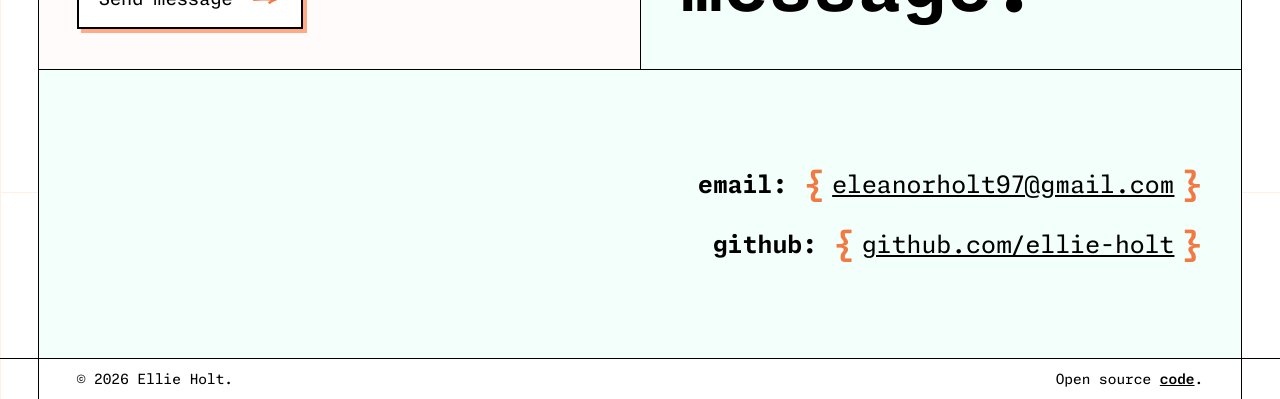
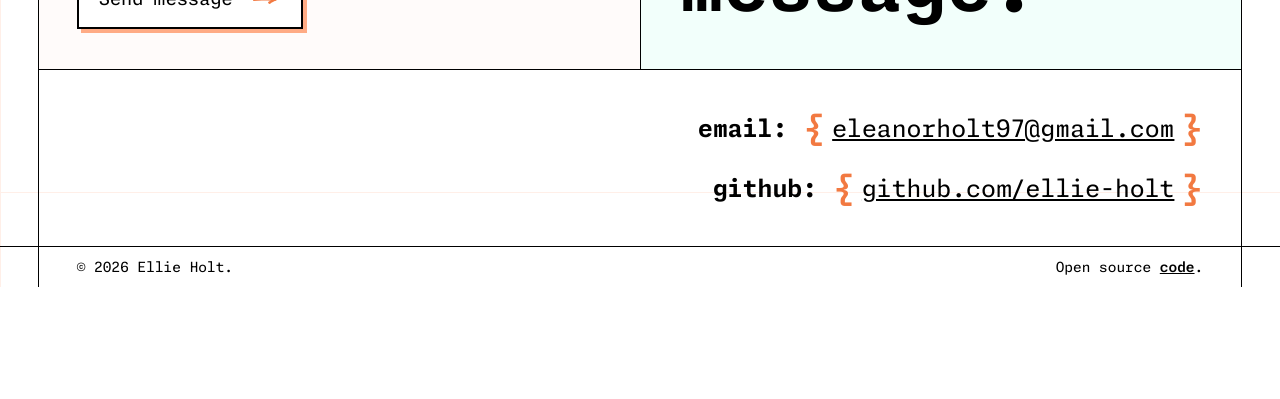
Before and after one commit to ellie-holt/portfolio-v2, a Next.js app: page / in a window 1280 px wide. Shown: the part 2208-2607 px from the top of the page. After the commit the page ends 2495 px from the top, so only its background shows below. Built offline with nearby package versions, Linux system fonts and the light colour scheme.

Commit message:
Tweak blog post index layout and SiteFooter

```diff
--- a/app/(site)/blog/page.tsx
+++ b/app/(site)/blog/page.tsx
@@ -13,8 +13,8 @@ export default async function Blog() {
         </h1>
       </div>
 
-      <section className="px-hpad py-r3 border-black border-b min-h-[calc(100dvh-300px)]">
-        <div className="w-full max-w-3xl">
+      <section className="grid grid-cols-6 px-hpad py-[clamp(2.25rem,6vw,5.5rem)] border-black border-b min-h-[calc(100dvh-300px)]">
+        <div className="w-full max-w-3xl col-start-2 col-end-6">
           {posts.length === 0 ? (
             <p className="bg-white px-r1 py-r1 border border-black/70 border-dashed text-body text-aqua-ink/90">
               No posts yet.
--- a/components/layout/SiteFooter/SiteFooter.tsx
+++ b/components/layout/SiteFooter/SiteFooter.tsx
@@ -1,7 +1,7 @@
 export default function SiteFooter() {
   return (
-    <footer className="bg-aqua-wash">
-      <div className="px-hpad py-r3 sm:py-[clamp(3rem,8vw,6rem)]">
+    <footer className="">
+      <div className="px-hpad py-r3">
         <div className="flex justify-center sm:justify-end">
           <div className="gap-r2 grid font-mono text-lg sm:text-2xl">
             <div className="flex justify-center sm:justify-end items-center gap-r1">
```
